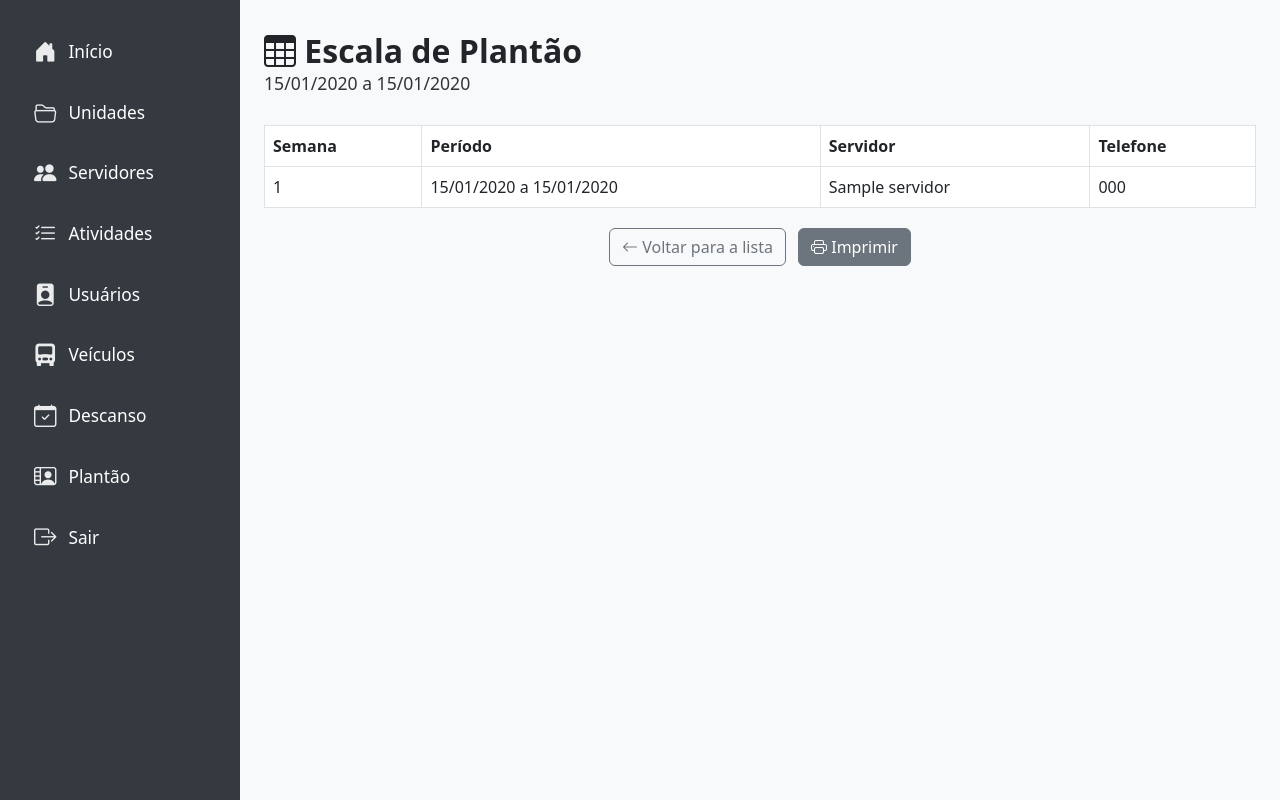
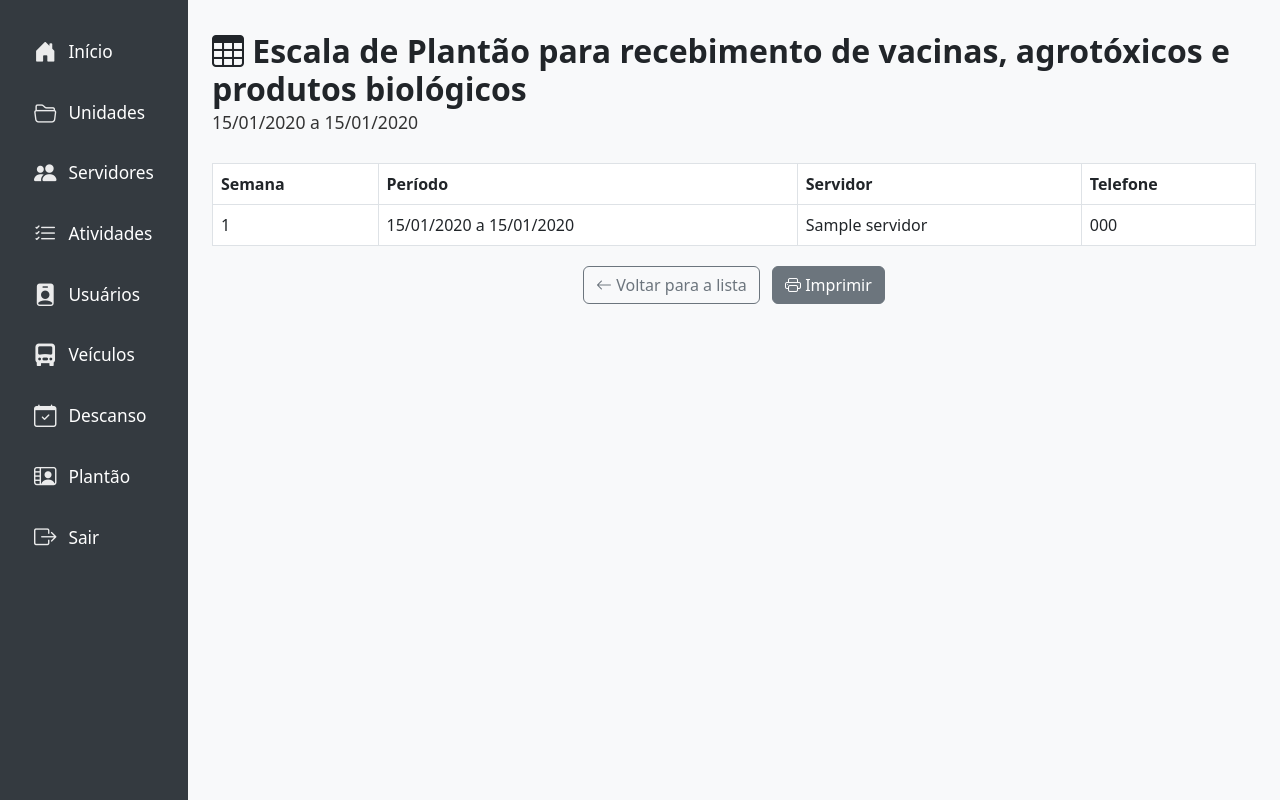
Before and after one commit to MarceloAnsilago/Programacao_de_atividades_ideron, a Django app: page /plantao/imprimir/1/ in a window 1280 px wide. Shown: the part 71-871 px from the top of the page. Run offline with Django 5.2, Linux system fonts and the light colour scheme; tables that the repository leaves empty hold one stand-in row (values such as "Sample post"); some libraries are stand-ins or nearby versions.

Commit message:
fix: atualiza título da escala para recebimento de vacinas/agrotóxicos/biológicos

```diff
--- a/plantao/templates/plantao/imprimir_plantao.html
+++ b/plantao/templates/plantao/imprimir_plantao.html
@@ -30,7 +30,7 @@
 
         <div>
             <h2 style="margin:0; font-weight: 600; font-size: 2em;">
-                <i class="bi bi-table"></i> Escala de Plantão
+                <i class="bi bi-table"></i> Escala de Plantão para recebimento de vacinas, agrotóxicos e produtos biológicos
             </h2>
             <div style="font-size: 1.1em; color: #333;">
                 {{ plantao.periodo_inicial|date:"d/m/Y" }} a {{ plantao.periodo_final|date:"d/m/Y" }}
```
